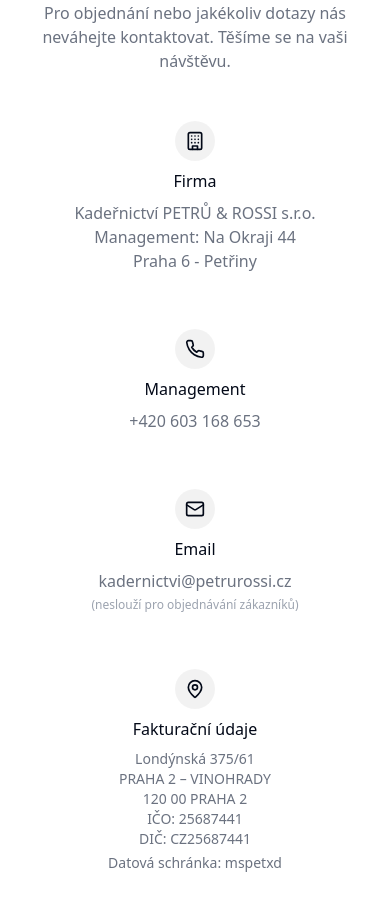
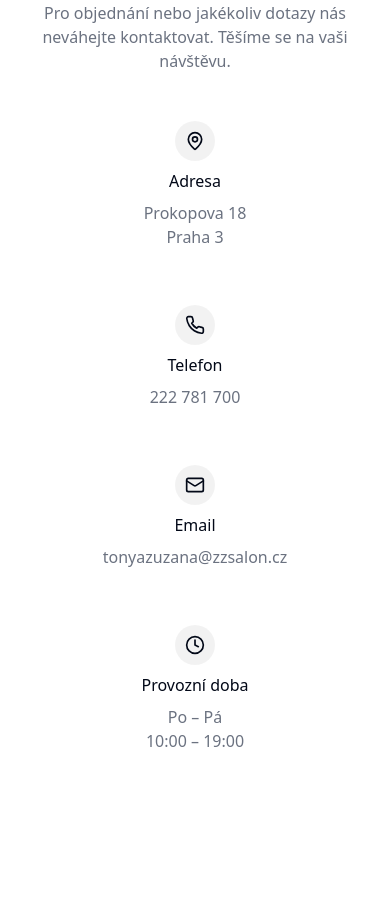
Before and after one commit to hvotava/cozy-salon-portalzz, a React (Vite) app: page / in a window 390 px wide. Shown: the part 6660-7571 px from the top of the page. After the commit the page ends 7509 px from the top, so only its background shows below. Built offline with nearby package versions, Linux system fonts and the light colour scheme.

Commit message:
Update contact information
Update contact details in the `ContactInfo` component with the new address, phone number, opening hours, and email address provided in the prompt.  The old contact information will be removed.

```diff
--- a/src/components/zzsalon/ContactInfo.tsx
+++ b/src/components/zzsalon/ContactInfo.tsx
@@ -1,5 +1,5 @@
 
-import { Mail, Phone, MapPin, Building } from "lucide-react";
+import { Mail, Phone, MapPin, Clock } from "lucide-react";
 
 export const ContactInfo = () => {
   return (
@@ -10,7 +10,7 @@ export const ContactInfo = () => {
             Kontakt
           </h2>
           <p className="text-gray-500 max-w-[600px] mx-auto">
-            Rádi vás přivítáme v našich kadeřnických salónech.
+            Rádi vás přivítáme v našem kadeřnickém salónu.
           </p>
           <p className="text-gray-500 max-w-[600px] mx-auto mt-4">
             Pro objednání nebo jakékoliv dotazy nás neváhejte kontaktovat. Těšíme se na vaši návštěvu.
@@ -20,13 +20,12 @@ export const ContactInfo = () => {
         <div className="grid grid-cols-1 md:grid-cols-2 lg:grid-cols-4 gap-6">
           <div className="flex flex-col items-center space-y-2 p-4">
             <div className="w-10 h-10 rounded-full bg-black/5 flex items-center justify-center">
-              <Building className="w-5 h-5" />
+              <MapPin className="w-5 h-5" />
             </div>
-            <h3 className="font-medium">Firma</h3>
+            <h3 className="font-medium">Adresa</h3>
             <div className="text-gray-500 text-center">
-              <p className="font-medium">Kadeřnictví PETRŮ & ROSSI s.r.o.</p>
-              <p>Management: Na Okraji 44</p>
-              <p>Praha 6 - Petřiny</p>
+              <p>Prokopova 18</p>
+              <p>Praha 3</p>
             </div>
           </div>
 
@@ -34,9 +33,9 @@ export const ContactInfo = () => {
             <div className="w-10 h-10 rounded-full bg-black/5 flex items-center justify-center">
               <Phone className="w-5 h-5" />
             </div>
-            <h3 className="font-medium">Management</h3>
-            <a href="tel:603168653" className="text-gray-500 hover:text-black transition-colors">
-              +420 603 168 653
+            <h3 className="font-medium">Telefon</h3>
+            <a href="tel:222781700" className="text-gray-500 hover:text-black transition-colors">
+              222 781 700
             </a>
           </div>
 
@@ -45,26 +44,19 @@ export const ContactInfo = () => {
               <Mail className="w-5 h-5" />
             </div>
             <h3 className="font-medium">Email</h3>
-            <div className="text-center">
-              <a href="mailto:kadernictvi@petrurossi.cz" className="text-gray-500 hover:text-black transition-colors">
-                kadernictvi@petrurossi.cz
-              </a>
-              <p className="text-xs text-gray-400 mt-1">(neslouží pro objednávání zákazníků)</p>
-            </div>
+            <a href="mailto:tonyazuzana@zzsalon.cz" className="text-gray-500 hover:text-black transition-colors">
+              tonyazuzana@zzsalon.cz
+            </a>
           </div>
 
           <div className="flex flex-col items-center space-y-2 p-4">
             <div className="w-10 h-10 rounded-full bg-black/5 flex items-center justify-center">
-              <MapPin className="w-5 h-5" />
+              <Clock className="w-5 h-5" />
             </div>
-            <h3 className="font-medium">Fakturační údaje</h3>
-            <div className="text-gray-500 text-center text-sm">
-              <p>Londýnská 375/61</p>
-              <p>PRAHA 2 – VINOHRADY</p>
-              <p>120 00 PRAHA 2</p>
-              <p>IČO: 25687441</p>
-              <p>DIČ: CZ25687441</p>
-              <p className="mt-1">Datová schránka: mspetxd</p>
+            <h3 className="font-medium">Provozní doba</h3>
+            <div className="text-gray-500 text-center">
+              <p>Po – Pá</p>
+              <p>10:00 – 19:00</p>
             </div>
           </div>
         </div>
```
